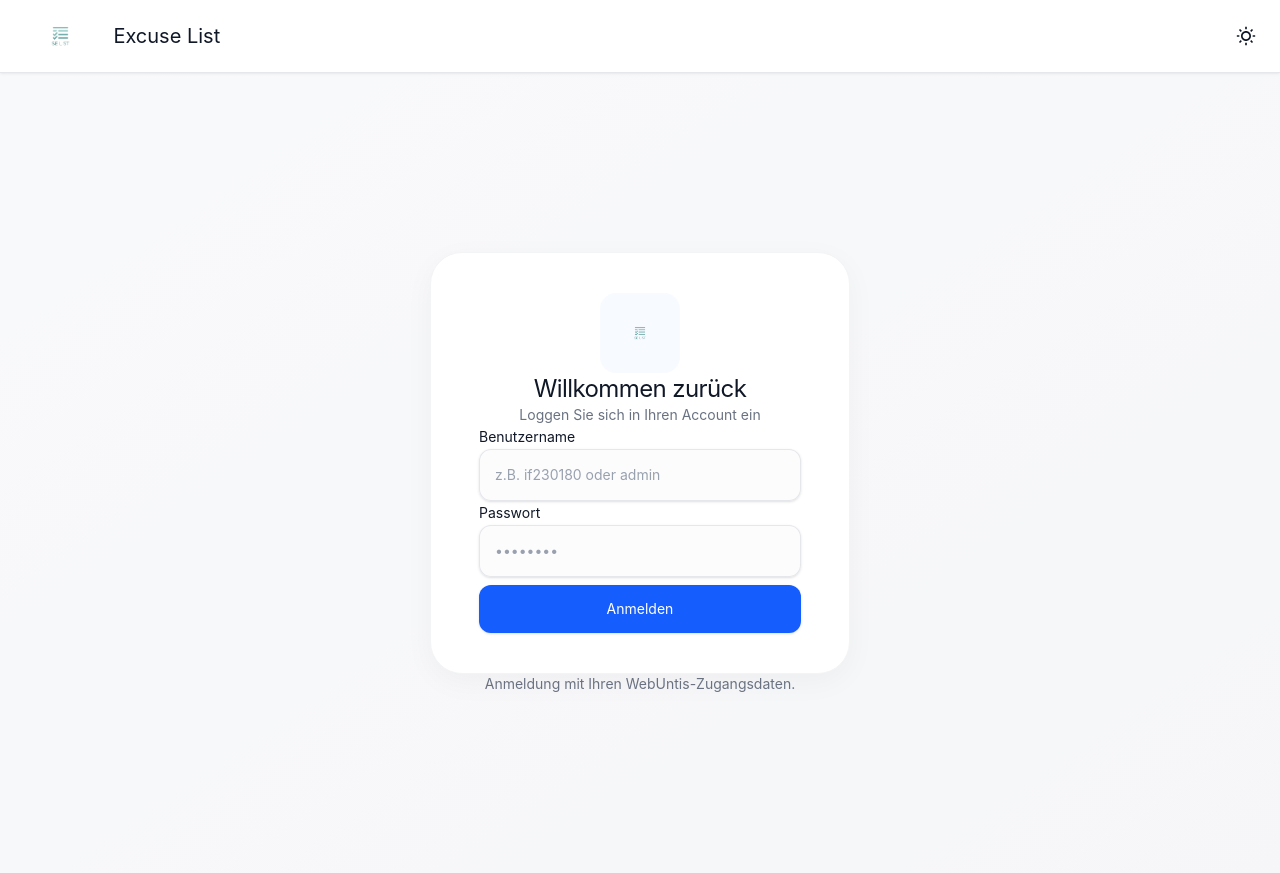
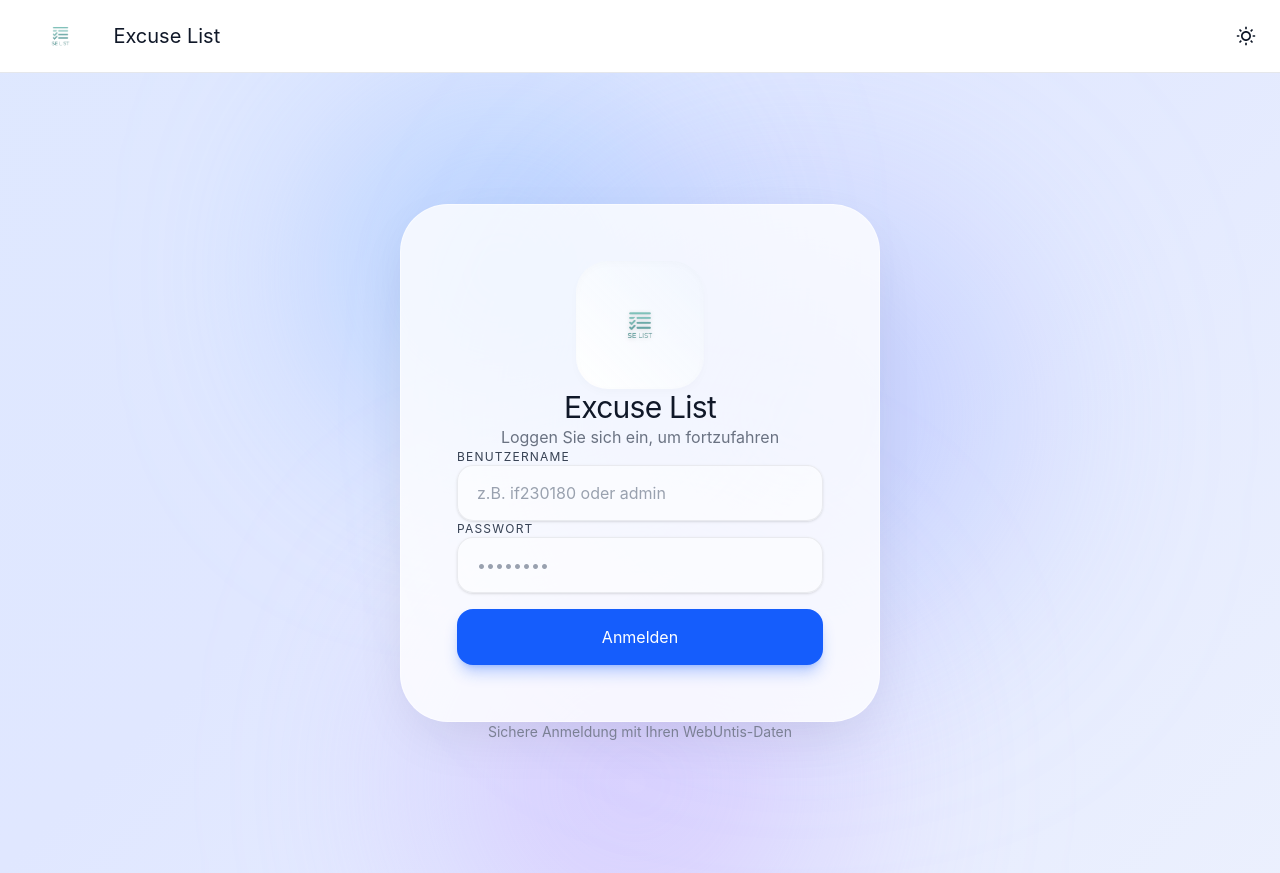
Before and after one commit to 2526-wmc-3bhif-classroom-org/sommerprojekt-wmc-simpleexcuselist, a Vue app in the folder excuse-list/: page / in a window 1280 px wide. Built offline with nearby package versions, Linux system fonts and the light colour scheme; the HTML template or start-up script is replaced by a standard one.

Commit message:
style: animate login, increase spacing and logo size, add animated gradient bg

```diff
--- a/excuse-list/src/components/Login.vue
+++ b/excuse-list/src/components/Login.vue
@@ -53,76 +53,82 @@ const login = async () => {
 </script>
 
 <template>
-  <div class="min-h-screen flex flex-col justify-center items-center py-12 px-4 sm:px-6 lg:px-8 bg-gray-50/50">
+  <div class="min-h-screen flex flex-col justify-center items-center py-16 px-4 sm:px-6 lg:px-8 animated-bg relative overflow-hidden">
 
-    <div class="w-full max-w-[420px]">
+    <!-- Decorative Ambient Background Elements -->
+    <div class="absolute top-0 left-1/4 w-96 h-96 bg-blue-300 rounded-full mix-blend-multiply filter blur-[100px] opacity-40 animate-blob"></div>
+    <div class="absolute top-1/4 right-1/4 w-96 h-96 bg-indigo-300 rounded-full mix-blend-multiply filter blur-[100px] opacity-40 animate-blob animation-delay-2000"></div>
+    <div class="absolute -bottom-32 left-1/3 w-96 h-96 bg-purple-300 rounded-full mix-blend-multiply filter blur-[100px] opacity-40 animate-blob animation-delay-4000"></div>
+
+    <div class="w-full max-w-[480px] relative z-10 animate-fade-in-up">
       <!-- Card -->
-      <div class="bg-white py-10 px-8 sm:px-12 rounded-[2rem] shadow-[0_8px_30px_rgb(0,0,0,0.04)] border border-gray-100">
+      <div class="bg-white/80 backdrop-blur-2xl py-14 px-8 sm:px-14 rounded-[3rem] shadow-[0_20px_60px_-15px_rgba(0,0,0,0.1)] border border-white/50">
 
         <!-- Header -->
-        <div class="flex flex-col items-center mb-10">
-          <div class="w-20 h-20 bg-blue-50/50 rounded-2xl flex items-center justify-center mb-6 p-4">
-            <img :src="logo" alt="Excuse List" class="w-full h-full object-contain" />
+        <div class="flex flex-col items-center mb-12">
+          <!-- Bigger Logo with gentle hover effect -->
+          <div class="w-32 h-32 bg-gradient-to-tr from-white to-blue-50/50 rounded-[2rem] shadow-[inset_0_2px_10px_rgba(0,0,0,0.02),0_4px_10px_rgba(0,0,0,0.02)] flex items-center justify-center mb-8 p-3 group transition-transform duration-500 hover:scale-105">
+            <img :src="logo" alt="Excuse List" class="w-full h-full object-contain drop-shadow-sm group-hover:drop-shadow-md transition-all duration-500" />
           </div>
-          <h2 class="text-2xl font-bold text-gray-900 tracking-tight">Willkommen zurück</h2>
-          <p class="mt-2 text-sm text-gray-500">Loggen Sie sich in Ihren Account ein</p>
+          <h2 class="text-3xl font-black text-gray-900 tracking-tight text-center">Excuse List</h2>
+          <p class="mt-3 text-base text-gray-500 font-medium">Loggen Sie sich ein, um fortzufahren</p>
         </div>
 
-        <form class="space-y-6" @submit.prevent="login">
+        <form class="space-y-8" @submit.prevent="login">
           <!-- Username Input -->
           <div>
-            <label for="username" class="block text-sm font-semibold leading-6 text-gray-900">
+            <label for="username" class="block text-xs font-bold text-gray-700 uppercase tracking-widest mb-3 ml-1">
               Benutzername
             </label>
-            <div class="mt-2">
+            <div>
               <input
                 id="username"
                 v-model="username"
                 type="text"
                 placeholder="z.B. if230180 oder admin"
                 :disabled="loading"
-                class="block w-full rounded-xl border-0 py-3.5 px-4 text-gray-900 shadow-sm ring-1 ring-inset ring-gray-200 placeholder:text-gray-400 focus:ring-2 focus:ring-inset focus:ring-blue-600 sm:text-sm sm:leading-6 transition-all bg-gray-50/50 focus:bg-white"
+                class="block w-full rounded-2xl border-0 py-4 px-5 text-gray-900 shadow-sm ring-1 ring-inset ring-gray-200/80 placeholder:text-gray-400 focus:ring-2 focus:ring-inset focus:ring-blue-600 text-base leading-6 transition-all duration-300 bg-white/50 hover:bg-white focus:bg-white disabled:opacity-50"
               />
             </div>
           </div>
 
           <!-- Password Input -->
           <div>
-            <label for="password" class="block text-sm font-semibold leading-6 text-gray-900">
+            <label for="password" class="block text-xs font-bold text-gray-700 uppercase tracking-widest mb-3 ml-1">
               Passwort
             </label>
-            <div class="mt-2">
+            <div>
               <input
                 id="password"
                 v-model="password"
                 type="password"
                 placeholder="••••••••"
                 :disabled="loading"
-                class="block w-full rounded-xl border-0 py-3.5 px-4 text-gray-900 shadow-sm ring-1 ring-inset ring-gray-200 placeholder:text-gray-400 focus:ring-2 focus:ring-inset focus:ring-blue-600 sm:text-sm sm:leading-6 transition-all bg-gray-50/50 focus:bg-white"
+                class="block w-full rounded-2xl border-0 py-4 px-5 text-gray-900 shadow-sm ring-1 ring-inset ring-gray-200/80 placeholder:text-gray-400 focus:ring-2 focus:ring-inset focus:ring-blue-600 text-base leading-6 transition-all duration-300 bg-white/50 hover:bg-white focus:bg-white disabled:opacity-50"
               />
             </div>
           </div>
 
           <!-- Error Message -->
-          <div v-if="error" class="rounded-xl bg-red-50 p-4 border border-red-100">
-            <div class="flex">
+          <div v-if="error" class="rounded-2xl bg-red-50 p-4 border border-red-100 animate-shake">
+            <div class="flex items-center">
               <div class="flex-shrink-0">
-                <svg class="h-5 w-5 text-red-400" viewBox="0 0 20 20" fill="currentColor">
+                <svg class="h-5 w-5 text-red-500" viewBox="0 0 20 20" fill="currentColor">
                   <path fill-rule="evenodd" d="M10 18a8 8 0 100-16 8 8 0 000 16zM8.28 7.22a.75.75 0 00-1.06 1.06L8.94 10l-1.72 1.72a.75.75 0 101.06 1.06L10 11.06l1.72 1.72a.75.75 0 101.06-1.06L11.06 10l1.72-1.72a.75.75 0 00-1.06-1.06L10 8.94 8.28 7.22z" clip-rule="evenodd" />
                 </svg>
               </div>
               <div class="ml-3">
-                <p class="text-sm font-medium text-red-800">{{ error }}</p>
+                <p class="text-sm font-semibold text-red-800">{{ error }}</p>
               </div>
             </div>
           </div>
 
           <!-- Submit Button -->
-          <div class="pt-2">
+          <div class="pt-4">
             <button
               type="submit"
               :disabled="loading"
-              class="flex w-full justify-center items-center rounded-xl bg-blue-600 px-3 py-3.5 text-sm font-semibold text-white shadow-sm hover:bg-blue-500 focus-visible:outline focus-visible:outline-2 focus-visible:outline-offset-2 focus-visible:outline-blue-600 transition-all disabled:opacity-70 disabled:cursor-not-allowed"
+              class="flex w-full justify-center items-center rounded-2xl bg-blue-600 px-4 py-4 text-base font-bold text-white shadow-lg shadow-blue-600/30 hover:shadow-blue-600/50 hover:bg-blue-500 hover:-translate-y-0.5 focus-visible:outline focus-visible:outline-2 focus-visible:outline-offset-2 focus-visible:outline-blue-600 transition-all duration-300 disabled:opacity-70 disabled:cursor-not-allowed disabled:hover:translate-y-0 disabled:hover:shadow-none"
             >
               <svg v-if="loading" class="animate-spin -ml-1 mr-3 h-5 w-5 text-white" fill="none" viewBox="0 0 24 24">
                 <circle class="opacity-25" cx="12" cy="12" r="10" stroke="currentColor" stroke-width="4"></circle>
@@ -136,10 +142,56 @@ const login = async () => {
       </div>
 
       <!-- Footer -->
-      <p class="text-center text-sm text-gray-500 mt-8">
-        Anmeldung mit Ihren WebUntis-Zugangsdaten.
+      <p class="text-center text-sm font-medium text-gray-500/80 mt-10">
+        Sichere Anmeldung mit Ihren WebUntis-Daten
       </p>
     </div>
 
   </div>
 </template>
+
+<style>
+@keyframes gradient {
+  0% { background-position: 0% 50%; }
+  50% { background-position: 100% 50%; }
+  100% { background-position: 0% 50%; }
+}
+.animated-bg {
+  background: linear-gradient(-45deg, #f8fafc, #e0e7ff, #dbeafe, #f3f4f6);
+  background-size: 400% 400%;
+  animation: gradient 15s ease infinite;
+}
+
+@keyframes blob {
+  0% { transform: translate(0px, 0px) scale(1); }
+  33% { transform: translate(30px, -50px) scale(1.1); }
+  66% { transform: translate(-20px, 20px) scale(0.9); }
+  100% { transform: translate(0px, 0px) scale(1); }
+}
+.animate-blob {
+  animation: blob 10s infinite alternate;
+}
+.animation-delay-2000 {
+  animation-delay: 2s;
+}
+.animation-delay-4000 {
+  animation-delay: 4s;
+}
+
+@keyframes fadeInUp {
+  from { opacity: 0; transform: translateY(30px) scale(0.98); }
+  to { opacity: 1; transform: translateY(0) scale(1); }
+}
+.animate-fade-in-up {
+  animation: fadeInUp 0.7s cubic-bezier(0.16, 1, 0.3, 1) forwards;
+}
+
+@keyframes shake {
+  0%, 100% { transform: translateX(0); }
+  10%, 30%, 50%, 70%, 90% { transform: translateX(-4px); }
+  20%, 40%, 60%, 80% { transform: translateX(4px); }
+}
+.animate-shake {
+  animation: shake 0.5s cubic-bezier(0.36, 0.07, 0.19, 0.97) both;
+}
+</style>
```
